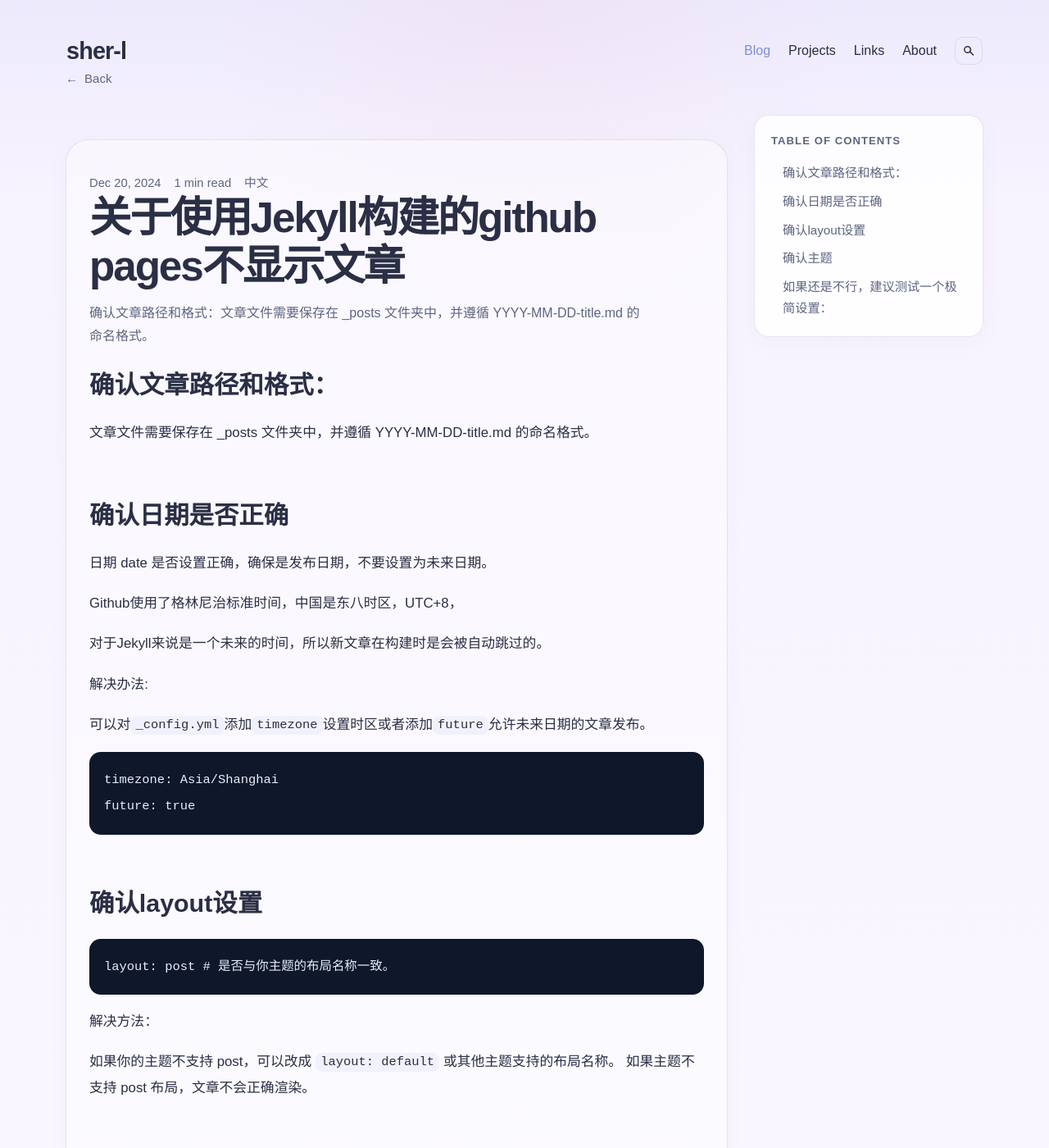
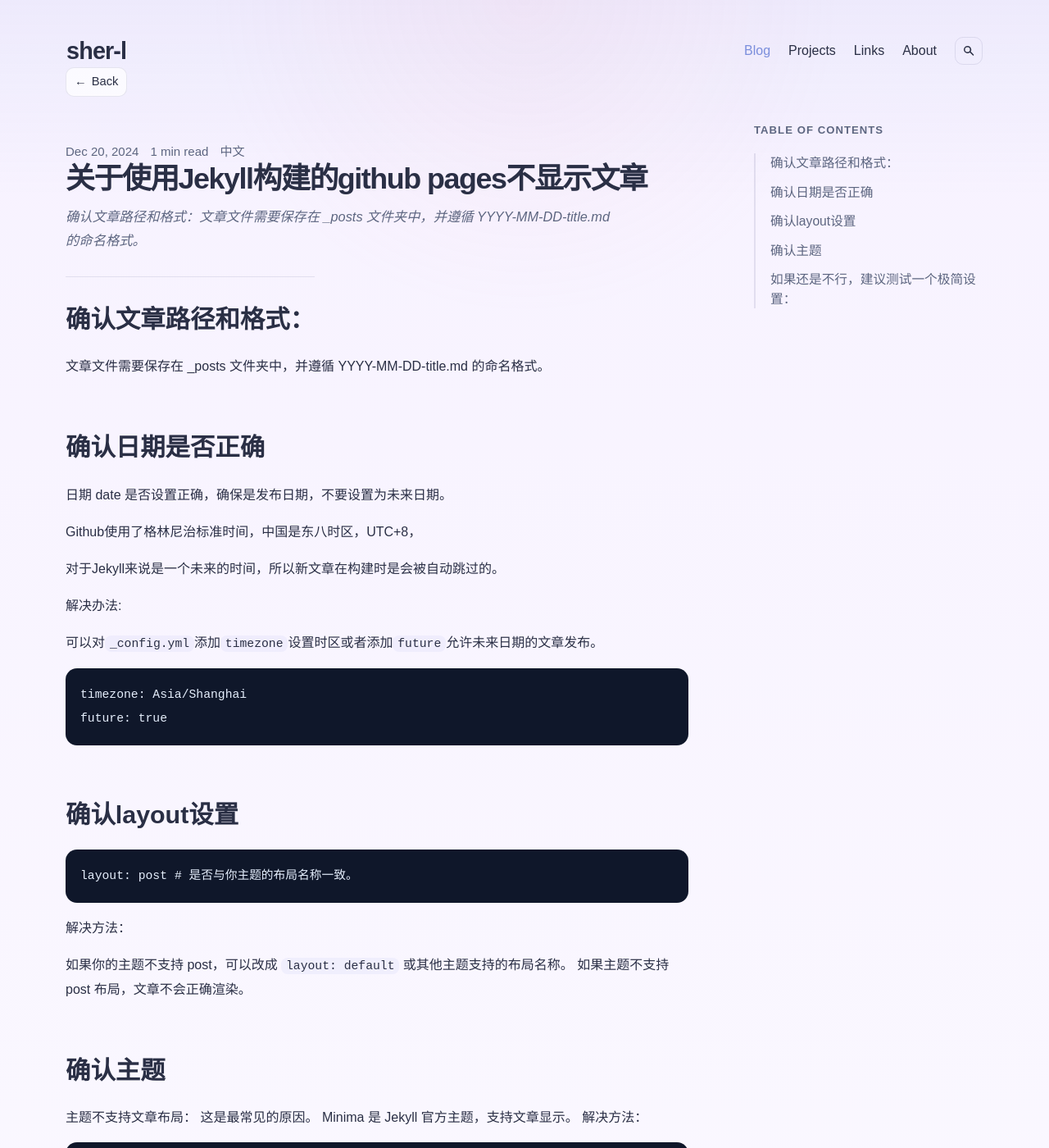
Before and after one commit to sher-l/sher-l.github.io, a Jekyll site: the page built from _posts/2024-12-20-display.md, in a window 1280 px wide and 1400 px high. Shown: the whole window at 82% size. Built offline with Jekyll 4.4.1, drawn with Linux system fonts in a browser that asks for light colours.

Commit message:
Restyle article pages closer to Arthals

```diff
--- a/_layouts/post.html
+++ b/_layouts/post.html
@@ -14,7 +14,6 @@ layout: default
 
   <div class="reading-grid">
     <div class="reading-main">
-      <div class="article-panel">
       <header class="article-header" id="content-header">
         <div class="article-meta-line">
           <time datetime="{{ page.date | date_to_xmlschema }}">{{ page.date | date: "%b %-d, %Y" }}</time>
@@ -34,9 +33,10 @@ layout: default
         {% endif %}
       </header>
 
+      <div class="article-divider" aria-hidden="true"></div>
+
       <div class="post-body" id="content">
         {{ content }}
-        </div>
       </div>
 
       <footer class="post-footer-nav">
--- a/assets/css/style.css
+++ b/assets/css/style.css
@@ -552,6 +552,12 @@ img {
   margin-top: 30px;
 }
 
+.reading-grid {
+  grid-template-columns: minmax(0, 760px) minmax(220px, 280px);
+  justify-content: space-between;
+  gap: 56px;
+}
+
 .collection-main,
 .reading-main,
 .page-content {
@@ -598,7 +604,7 @@ img {
 
 .post-side {
   position: sticky;
-  top: 92px;
+  top: 110px;
 }
 
 .side-block {
@@ -624,18 +630,21 @@ img {
 .back-link {
   display: inline-flex;
   align-items: center;
-  gap: 8px;
-  padding: 0;
-  color: var(--ink-muted);
-  font-size: 0.94rem;
-  border: 0;
-  background: transparent;
+  gap: 6px;
+  padding: 4px 10px;
+  color: var(--ink);
+  font-size: 0.92rem;
+  border: 1px solid var(--line);
+  border-radius: 10px;
+  background: rgba(255, 255, 255, 0.72);
   cursor: pointer;
 }
 
 .back-link:hover,
 .back-link:focus-visible {
   color: var(--accent);
+  border-color: var(--line-strong);
+  background: rgba(255, 255, 255, 0.88);
 }
 
 .back-link::before {
@@ -1093,7 +1102,9 @@ img {
 }
 
 .article-meta-line {
-  margin-top: 14px;
+  margin-top: 0;
+  gap: 10px 14px;
+  font-size: 0.94rem;
 }
 
 .article-meta-line a {
@@ -1106,10 +1117,34 @@ img {
   color: var(--accent);
 }
 
+.article-header {
+  max-width: 760px;
+  margin-top: 24px;
+}
+
+.article-header h1 {
+  font-size: clamp(2rem, 2.8vw, 2.75rem);
+  line-height: 1.16;
+}
+
+.article-deck {
+  margin-top: 10px;
+  font-size: 1.02rem;
+  line-height: 1.75;
+  font-style: italic;
+}
+
+.article-divider {
+  width: min(100%, 304px);
+  margin: 30px 0 34px;
+  border-top: 1px solid var(--line);
+}
+
 .post-body {
-  margin-top: 28px;
-  font-size: 1.05rem;
-  line-height: 1.92;
+  max-width: 760px;
+  margin-top: 0;
+  font-size: 1rem;
+  line-height: 1.82;
 }
 
 .post-body > *:first-child {
@@ -1199,25 +1234,34 @@ img {
 }
 
 .toc-card {
-  padding: 20px;
+  padding: 0;
+  border: 0;
+  border-radius: 0;
+  background: transparent;
+  box-shadow: none;
 }
 
 .toc-list {
   display: flex;
   flex-direction: column;
-  gap: 8px;
-  margin-top: 14px;
+  gap: 12px;
+  max-height: calc(100vh - 180px);
+  margin-top: 16px;
+  overflow: auto;
+  padding-left: 18px;
+  border-left: 2px solid var(--line);
 }
 
 .toc-link {
-  padding-left: 12px;
-  border-left: 2px solid transparent;
+  padding-left: 0;
+  border-left: 0;
   color: var(--ink-muted);
-  font-size: 0.95rem;
+  font-size: 0.98rem;
+  line-height: 1.5;
 }
 
 .toc-link-sub {
-  padding-left: 24px;
+  padding-left: 18px;
 }
 
 .post-footer-nav {
```
Lines whose indentation alone changed are shown as unchanged.
